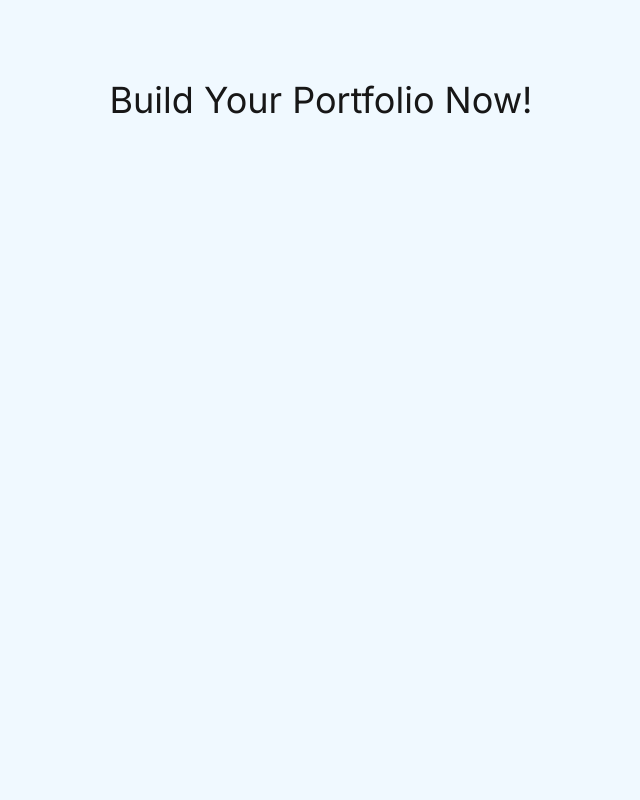
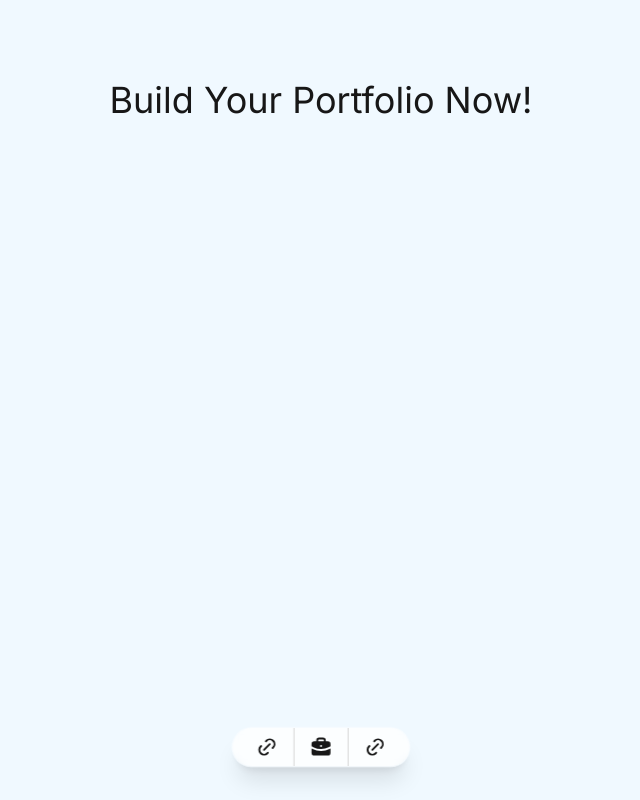
Before and after one commit to epoll31/foli.at, a Next.js app: page / in a window 1280 px wide. Shown: the whole page, without its empty margins (319-959 px from the left). Built offline with nearby package versions, Linux system fonts and the light colour scheme.

Commit message:
started adding NavBar / cool framer motion animation

```diff
--- a/src/app/layout.tsx
+++ b/src/app/layout.tsx
@@ -1,6 +1,7 @@
 import type { Metadata } from "next";
 import { Inter } from "next/font/google";
 import "./globals.css";
+import NavBar from "@/components/navbar/NavBar";
 
 const inter = Inter({ subsets: ["latin"] });
 
@@ -21,6 +22,7 @@ export default function RootLayout({
           <div className="m-20 flex flex-col items-center max-w-prose">
             {children}
           </div>
+          <NavBar />
         </div>
       </body>
     </html>
--- /dev/null
+++ b/src/components/navbar/GlowContainer.tsx
@@ -0,0 +1,55 @@
+"use client";
+
+import { cn } from "@/utils/cn";
+import { useEffect, useRef, useState } from "react";
+
+export default function GlowContainer({
+  className,
+  children,
+}: {
+  className?: string;
+  children: React.ReactNode;
+}) {
+  const ref = useRef<HTMLDivElement>(null);
+  const [mousePosition, setMousePosition] = useState({
+    x: "-100%",
+    y: "-100%",
+  });
+
+  useEffect(() => {
+    const handleMouseMove = (e: MouseEvent) => {
+      if (!ref.current) return;
+      const rect = ref.current.getBoundingClientRect();
+      const x = e.clientX - rect.left;
+      const y = e.clientY - rect.top;
+      setMousePosition({ x: `${x}px`, y: `${y}px` });
+    };
+    document.addEventListener("mousemove", handleMouseMove);
+    return () => {
+      document.removeEventListener("mousemove", handleMouseMove);
+    };
+  }, []);
+
+  return (
+    <div
+      className={cn(
+        "relative overflow-hidden rounded-full bg-white/50",
+        className
+      )}
+      ref={ref}
+    >
+      <span
+        className={`absolute z-0 h-44 w-44 -translate-x-1/2 -translate-y-1/2 bg-[radial-gradient(#fb3b53_0%,transparent_50%)] blur-lg`}
+        style={
+          {
+            left: mousePosition.x,
+            top: mousePosition.y,
+          } as any
+        }
+      ></span>
+      <div className="relative z-10 m-[1px] rounded-full bg-white/50 backdrop-blur-sm ">
+        {children}
+      </div>
+    </div>
+  );
+}
--- /dev/null
+++ b/src/components/navbar/NavBar.tsx
@@ -0,0 +1,60 @@
+import LinkIcon from "../icons/link";
+import Portfolio from "../icons/portfolio";
+import GlowContainer from "./GlowContainer";
+import NavTab from "./NavTab";
+
+function Separator() {
+  return <span className="w-px bg-neutral-300 self-stretch" />;
+}
+
+const tabs = [
+  {
+    name: "Home",
+    href: "/",
+    icon: <LinkIcon />,
+  },
+  {
+    name: "Portfolio",
+    href: "/portfolio",
+    icon: <Portfolio />,
+  },
+  {
+    name: "Settings",
+    href: "/settings",
+    icon: <LinkIcon />,
+  },
+];
+
+export default function Nav() {
+  return (
+    // <GlowContainer className="fixed bottom-8 shadow-xl scale-95 hover:scale-100 transition-transform">
+    //   <nav className="px-1 py-2 rounded-full flex flex-row flex-nowrap h-fit ">
+    //     {tabs.map((tab, index) => (
+    //       <>
+    //         <div
+    //           key={tab.name}
+    //           className="flex flex-row justify-center items-center gap-2 transition-all group px-2"
+    //         >
+    //           {tab.icon}
+    //           <p className="opacity-0 w-0 text-center group-hover:opacity-100 group-hover:w-20 overflow-hidden transition-all duration-300">
+    //             {tab.name}
+    //           </p>
+    //         </div>
+    //         {index !== tabs.length - 1 && <Separator />}
+    //       </>
+    //     ))}
+    //   </nav>
+    // </GlowContainer>
+    <GlowContainer className="fixed bottom-8 shadow-xl scale-95 hover:scale-100 transition-transform">
+      <nav className="rounded-full flex flex-row flex-nowrap h-fit ">
+        {tabs.map((tab, index) => (
+          <>
+            <NavTab tab={tab} />
+
+            {index !== tabs.length - 1 && <Separator />}
+          </>
+        ))}
+      </nav>
+    </GlowContainer>
+  );
+}
--- /dev/null
+++ b/src/components/navbar/NavTab.tsx
@@ -0,0 +1,45 @@
+"use client";
+
+import { AnimatePresence, motion } from "framer-motion";
+import { useState } from "react";
+
+export default function NavTab({
+  tab,
+}: {
+  tab: {
+    name: string;
+    href: string;
+    icon: React.ReactNode;
+  };
+}) {
+  const [isHovered, setIsHovered] = useState(false);
+
+  return (
+    <motion.div
+      className="relative flex flex-row justify-center py-2 px-4 first:pl-6 last:pr-6 overflow-hidden"
+      onMouseEnter={() => setIsHovered(true)}
+      onMouseLeave={() => setIsHovered(false)}
+      variants={{
+        open: { gap: "1rem" },
+        closed: { gap: "0rem" },
+      }}
+      initial="closed"
+      animate={isHovered ? "open" : "closed"}
+    >
+      {tab.icon}
+      <AnimatePresence>
+        <motion.p
+          variants={{
+            open: { width: "auto", opacity: 1 },
+            closed: { width: 0, opacity: 0 },
+          }}
+          initial="closed"
+          animate={isHovered ? "open" : "closed"}
+          transition={{ duration: 0.3, ease: "easeInOut" }}
+        >
+          {tab.name}
+        </motion.p>
+      </AnimatePresence>
+    </motion.div>
+  );
+}
```
